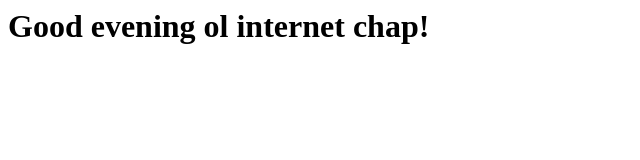
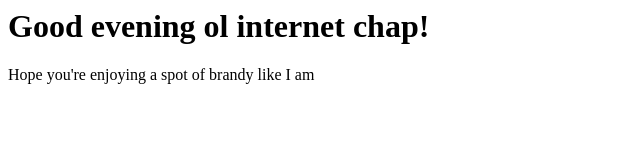
Before and after one commit to mTucker-18/HelloWorldDay1, a plain HTML site: page index.html in a window 1280 px wide. Shown: the whole page, without its empty margins (0-640 px from the left). Drawn offline with Linux system fonts and the light colour scheme.

Commit message:
Update index.html

```diff
--- a/index.html
+++ b/index.html
@@ -1 +1,3 @@
 <h1>Good evening ol internet chap!</h1>
+
+<p>Hope you're enjoying a spot of brandy like I am</p>
```
